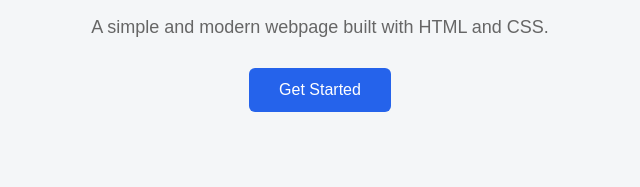
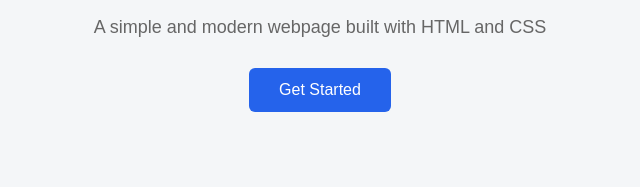
Before and after one commit to Sanchalipalai/maven_gradle_devops, a plain HTML site: page docs/index.html in a window 1280 px wide. Shown: the part 383-570 px from the top of the page, 320-960 px from the left. Drawn offline with Linux system fonts and the light colour scheme.

Commit message:
Fix punctuation in index.html description
Removed a period from the description paragraph.

```diff
--- a/docs/index.html
+++ b/docs/index.html
@@ -28,7 +28,7 @@
         <h1>Welcome to My Website</h1>
 
         <p>
-            A simple and modern webpage built with HTML and CSS.
+            A simple and modern webpage built with HTML and CSS
         </p>
 
         <button>Get Started</button>
```
